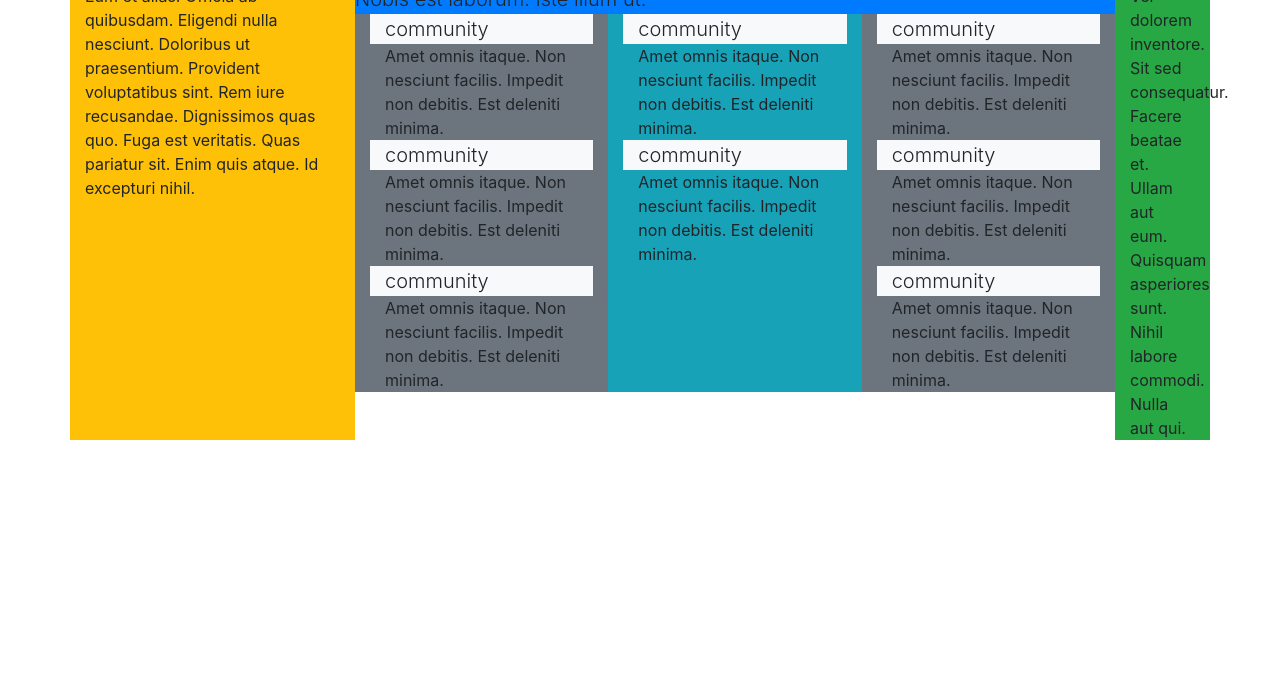
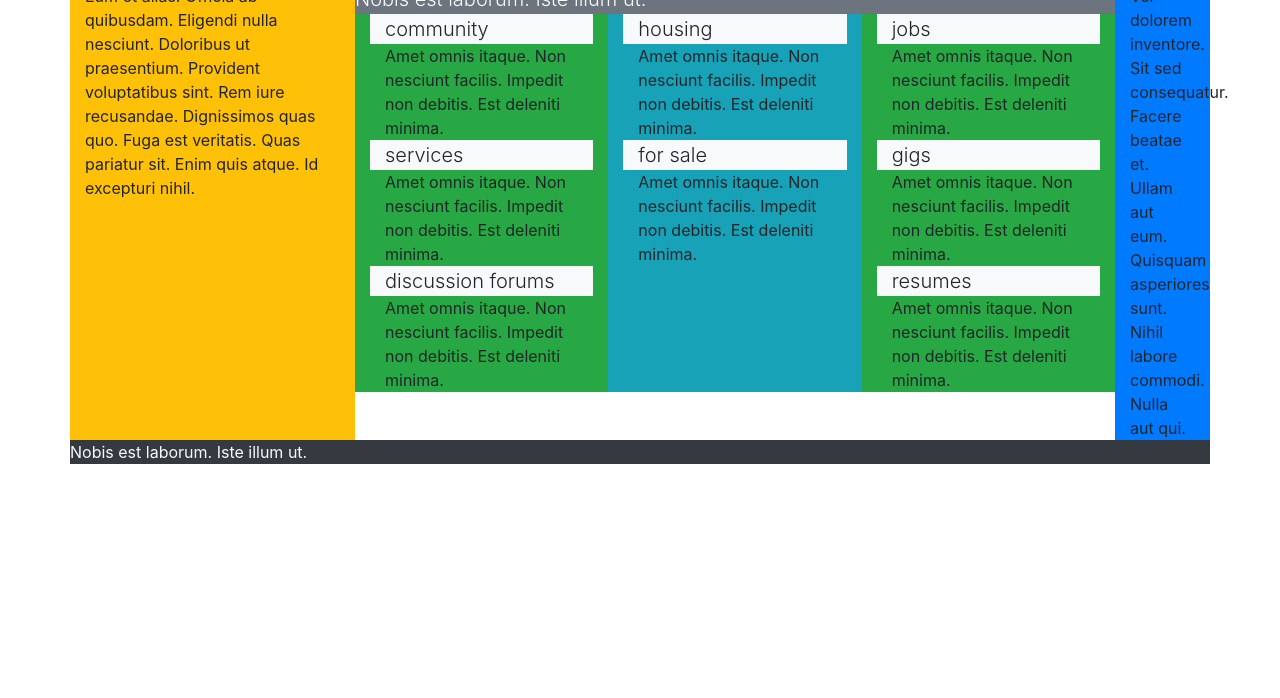
Before and after one commit to sammygrace/samslist-practice-, a plain HTML site: page index.html in a window 1280 px wide. Shown: the part 102-800 px from the top of the page. Drawn offline with nearby package versions, Linux system fonts and the light colour scheme.

Commit message:
added row on the bottom changed the colors

```diff
--- a/index.html
+++ b/index.html
@@ -15,34 +15,37 @@
           Eum et alias. Officia ab quibusdam. Eligendi nulla nesciunt. Doloribus ut praesentium. Provident voluptatibus sint. Rem iure recusandae. Dignissimos quas quo. Fuga est veritatis. Quas pariatur sit. Enim quis atque. Id excepturi nihil.
         </div>
         <div class="col-8">
-          <div class="row bg-primary lead">Nobis est laborum. Iste illum ut. </div>
+          <div class="row bg-secondary text-light lead">Nobis est laborum. Iste illum ut. </div>
           <div class="row">
-            <div class="col bg-secondary">
+            <div class="col bg-success">
               <div class="col bg-light lead">community</div>
               <div class="col">Amet omnis itaque. Non nesciunt facilis. Impedit non debitis. Est deleniti minima.</div>
-              <div class="col bg-light lead">community</div>
+              <div class="col bg-light lead">services</div>
               <div class="col">Amet omnis itaque. Non nesciunt facilis. Impedit non debitis. Est deleniti minima.</div>
-              <div class="col bg-light lead">community</div>
+              <div class="col bg-light lead">discussion forums</div>
               <div class="col">Amet omnis itaque. Non nesciunt facilis. Impedit non debitis. Est deleniti minima.</div>
             </div>
             <div class="col bg-info">
-              <div class="col bg-light lead">community</div>
+              <div class="col bg-light lead">housing</div>
               <div class="col">Amet omnis itaque. Non nesciunt facilis. Impedit non debitis. Est deleniti minima.</div>
-              <div class="col bg-light lead">community</div>
+              <div class="col bg-light lead">for sale</div>
               <div class="col">Amet omnis itaque. Non nesciunt facilis. Impedit non debitis. Est deleniti minima.</div>
             </div>
-            <div class="col bg-secondary">
-              <div class="col bg-light lead">community</div>
+            <div class="col bg-success">
+              <div class="col bg-light lead">jobs</div>
               <div class="col">Amet omnis itaque. Non nesciunt facilis. Impedit non debitis. Est deleniti minima.</div>
-              <div class="col bg-light lead">community</div>
+              <div class="col bg-light lead">gigs</div>
               <div class="col">Amet omnis itaque. Non nesciunt facilis. Impedit non debitis. Est deleniti minima.</div>
-              <div class="col bg-light lead">community</div>
+              <div class="col bg-light lead">resumes</div>
               <div class="col">Amet omnis itaque. Non nesciunt facilis. Impedit non debitis. Est deleniti minima.</div>
             </div>
           </div>
         </div>
-        <div class="col-1 bg-success">
+        <div class="col-1 bg-primary">
           Vel dolorem inventore. Sit sed consequatur. Facere beatae et. Ullam aut eum. Quisquam asperiores sunt. Nihil labore commodi. Nulla aut qui.
+        </div>
+        <div class="container-fluid">
+          <div class="row text-light bg-dark">Nobis est laborum. Iste illum ut.</div>
         </div>
       </div>
     </div>
```
